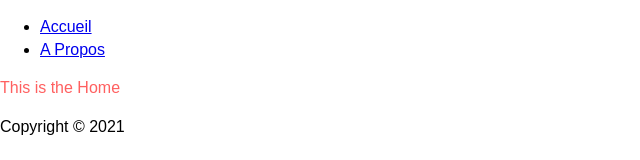
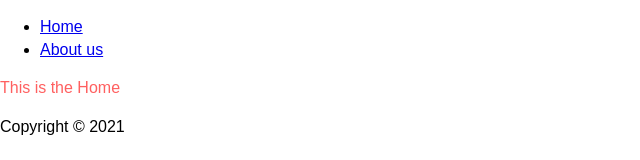
Before and after one commit to luisgarcia96/kasaProject, a React (Create React App) app: page / in a window 1280 px wide. Shown: the top 160 px of the page, without its empty margins (0-640 px from the left). Built offline with nearby package versions, Linux system fonts and the light colour scheme.

Commit message:
Set layouts navigation

```diff
--- a/src/App.js
+++ b/src/App.js
@@ -2,13 +2,17 @@
 import AppRouter from "./router";
 import Header from "./layouts/Header";
 import Footer from "./layouts/Footer";
+import { BrowserRouter } from "react-router-dom";
 
 function App() {
 	return (
 		<div className="App">
-			<Header />
-			<AppRouter />
-			<Footer />
+			{/* Note for myself: The BrowserRouter should envelop the Header and Footer because it will give the context for the <Link /> that are used within those components */}
+			<BrowserRouter>
+				<Header />
+				<AppRouter />
+				<Footer />
+			</BrowserRouter>
 		</div>
 	);
 }
--- a/src/layouts/Header.jsx
+++ b/src/layouts/Header.jsx
@@ -1,17 +1,19 @@
-import styles from '../styles/layouts/Header.module.scss'
-import React from 'react';
-
+import styles from "../styles/layouts/Header.module.scss";
+import React from "react";
+import { Link } from "react-router-dom";
 
 const Header = () => {
 	return (
 		<header className={styles.header}>
-            <div>
-
-            </div>
+			<div>{/* Your header content */}</div>
 			<nav>
 				<ul>
-                    <li><a href="/">Accueil</a></li>
-                    <li><a href="/">A Propos</a></li>
+					<li>
+						<Link to="/">Home</Link>
+					</li>
+					<li>
+						<Link to="/about">About us</Link>
+					</li>
 				</ul>
 			</nav>
 		</header>
--- a/src/router/index.jsx
+++ b/src/router/index.jsx
@@ -1,5 +1,5 @@
 import React from 'react';
-import { BrowserRouter, Routes, Route } from 'react-router-dom';
+import { Routes, Route } from 'react-router-dom';
 
 // Pages imports
 import Home from '../pages/Home';
@@ -9,14 +9,12 @@
 
 const AppRouter = () => {
     return (
-        <BrowserRouter>
             <Routes>
                 <Route path="/" element={<Home />} />
                 <Route path="/about" element={<About />} />
                 <Route path="/housing/:id" element={<HousingDetails />} />
                 <Route path="*" element={<NotFound />} />
             </Routes>
-        </BrowserRouter>
     );
 };
 
```
Lines whose indentation alone changed are shown as unchanged.
